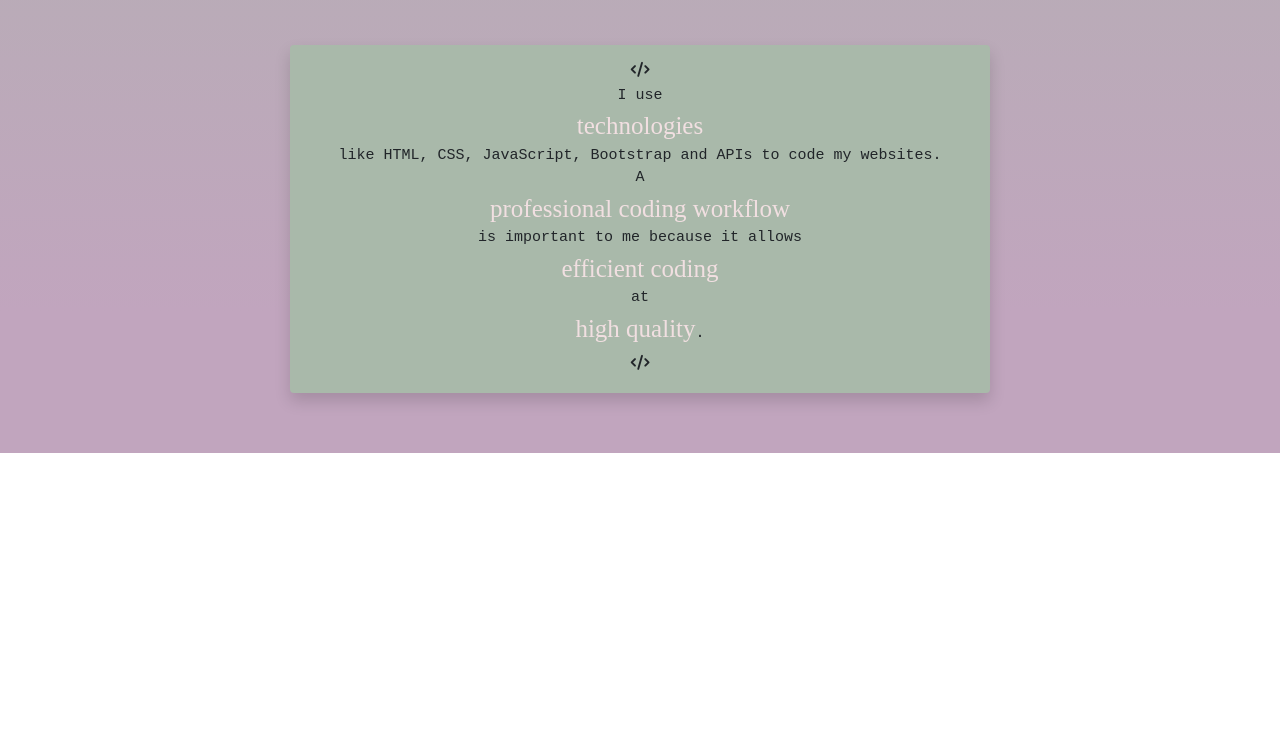
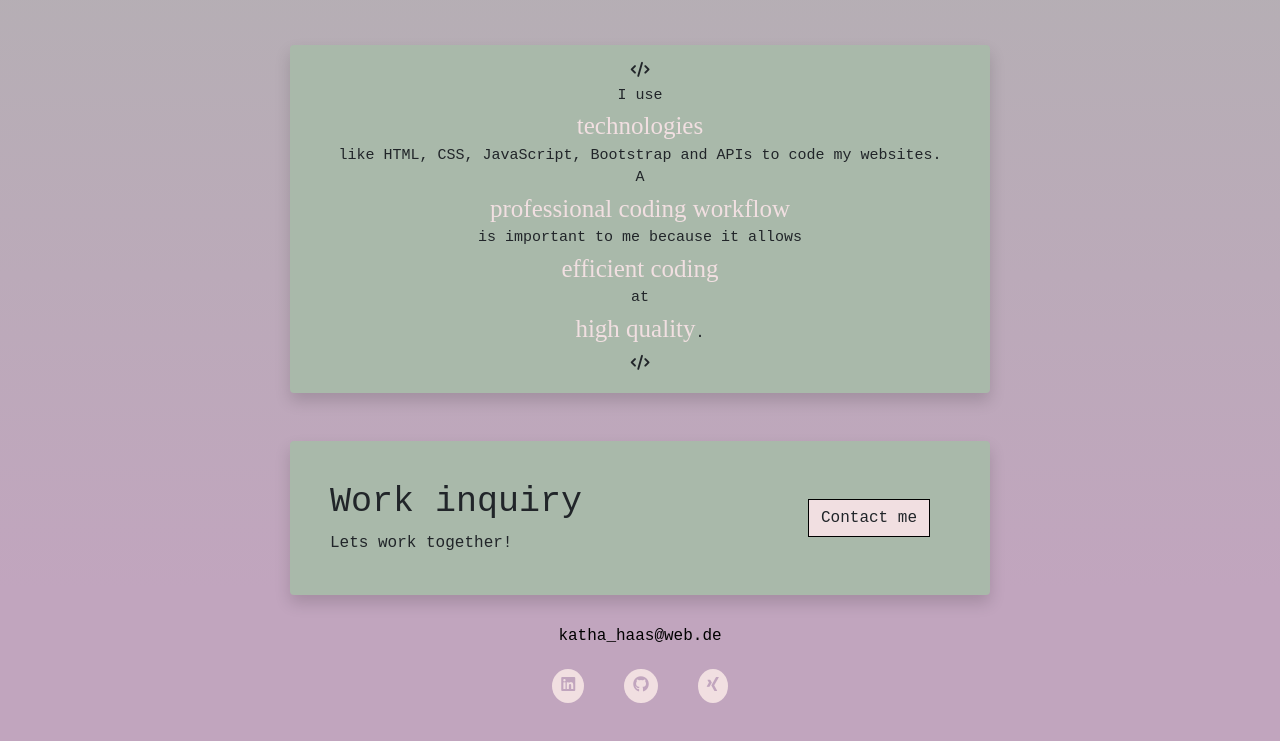
Before and after one commit to haka1013/my_portfolio_v2, a plain HTML site: page about.html in a window 1280 px wide. Shown: the part 802-1543 px from the top of the page. Before the commit the page ends 1255 px from the top, so only its background shows below. Drawn offline with nearby package versions, Linux system fonts and the light colour scheme; a web font is replaced by a local one.

Commit message:
Added footer

```diff
--- a/about.html
+++ b/about.html
@@ -119,7 +119,7 @@
         </div>
       </div>
       <div
-        class="container text-center background phrase text-center mt-5 py-3 rounded shadow"
+        class="container text-center background phrase mt-5 py-3 rounded shadow"
       >
         <i class="fa-solid fa-code mb-2"></i> <br />
         I use <br />
@@ -135,6 +135,45 @@
         <br />
         <i class="fa-solid fa-code mt-2"></i>
       </div>
+      <div class="container">
+        <footer class="mt-5">
+          <div class="contact-footer rounded shadow d-none d-md-block">
+            <div class="row">
+              <div class="col-sm">
+                <h2>Work inquiry</h2>
+                Lets work together!
+              </div>
+              <div class="col-sm align-self-center text-end">
+                <a href="/contact.html" class="btn button-highlight"
+                  >Contact me</a
+                >
+              </div>
+            </div>
+          </div>
+          <div class="d-flex justify-content-center mt-4 mb-3">
+            <a href="mailto:katha_haas@web.de" class="ext-link"
+              >katha_haas@web.de</a
+            >
+          </div>
+          <div class="social-links d-flex justify-content-center">
+            <a
+              href="https://www.linkedin.com/in/katharina-haas-283675174/"
+              target="blank"
+              class=""
+              ><i class="fa-brands fa-linkedin"></i
+            ></a>
+            <a href="https://github.com/haka1013" target="blank" class=""
+              ><i class="fa-brands fa-github"></i
+            ></a>
+            <a
+              href="https://www.xing.com/profile/Katharina_Haas44/cv"
+              target="blank"
+              class=""
+              ><i class="fa-brands fa-xing"></i
+            ></a>
+          </div>
+        </footer>
+      </div>
     </div>
 
     <script
--- a/src/style.css
+++ b/src/style.css
@@ -51,6 +51,45 @@ p,
   font-family: var(--standard-font);
   font-size: 18px;
 }
+
+footer {
+  font-family: var(--standard-font);
+  text-align: left;
+}
+
+footer a {
+  text-decoration: none;
+  margin: 0 20px;
+  padding: 5px 9px;
+  color: black;
+}
+
+footer .social-links a {
+  text-decoration: none;
+  margin: 0 20px;
+  padding: 5px 9px;
+  background-color: var(--light-color);
+  color: var(--purple);
+  border-radius: 50%;
+}
+
+footer .social-links a:hover {
+  text-decoration: none;
+  margin: 0 20px;
+  padding: 5px 9px;
+  background-color: var(--light-color);
+  color: darkslategray;
+  border-radius: 50%;
+}
+
+.contact-footer {
+  background-color: var(--green);
+  display: block;
+  margin: 0 auto;
+  padding: 40px;
+  max-width: 700px;
+}
+
 .my-work {
   max-width: 900px;
 }
@@ -149,7 +188,7 @@ p,
 }
 
 .ext-link {
-  color: darkslateblue;
+  color: black;
 }
 
 .ext-link:hover {
@@ -167,7 +206,7 @@ p,
     font-size: 45px;
   }
   h2 {
-    font-size: 25px;
+    font-size: 30px;
   }
   h3 {
     font-size: 23px;
@@ -187,4 +226,7 @@ p,
   .mobile-center-576 {
     text-align: center;
   }
+  .contact {
+    padding: 100px 0;
+  }
 }
```
Also changed, not shown: contact.html (+20 -1 lines), index.html (+37 -0 lines), work.html (+37 -0 lines).
